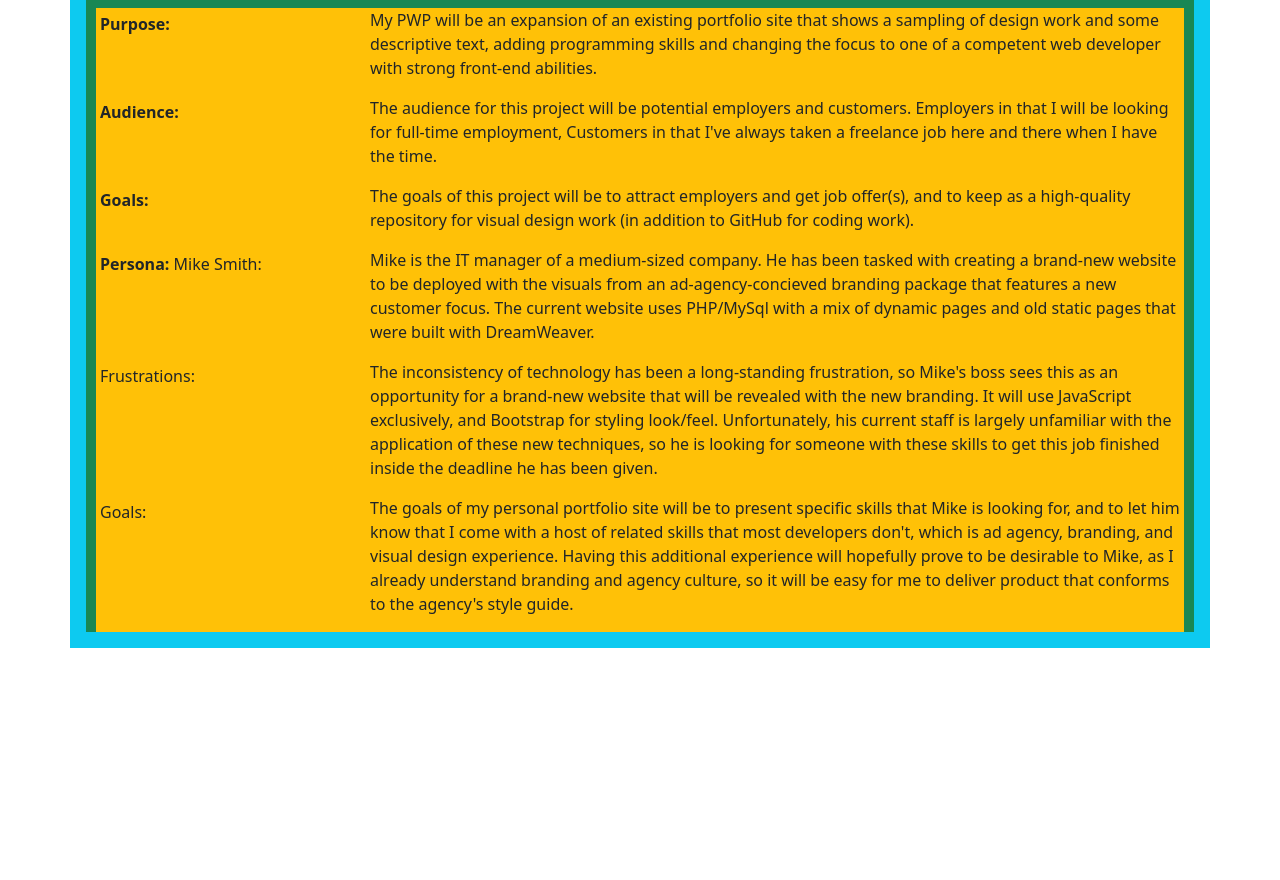
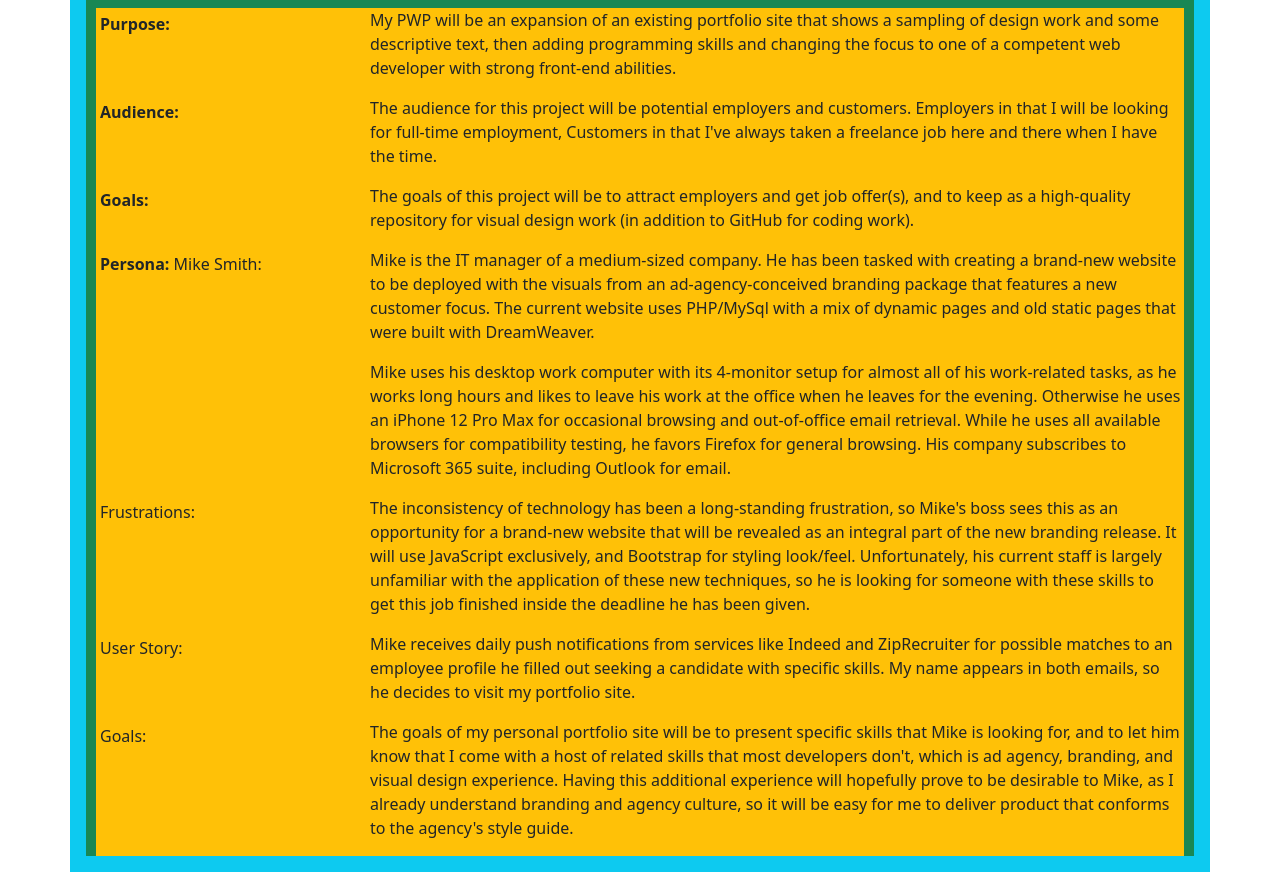
Before and after one commit to ScottCoons/my-pwp-ScottCoons, a plain HTML site: page public_html/documentation/milestone-1.html in a window 1280 px wide. Shown: the part 70-950 px from the top of the page. Before the commit the page ends 800 px from the top, so only its background shows below. Drawn offline with nearby package versions, Linux system fonts and the light colour scheme.

Commit message:
added persona

```diff
--- a/public_html/documentation/milestone-1.html
+++ b/public_html/documentation/milestone-1.html
@@ -31,7 +31,7 @@
             <p><strong>Purpose:</strong></p>
         </div>
         <div class="col-9 bg-warning">
-            <p>My PWP will be an expansion of an existing portfolio site that shows a sampling of design work and some descriptive text, adding programming skills and changing the focus to one of a competent web developer with strong front-end abilities.</p>
+            <p>My PWP will be an expansion of an existing portfolio site that shows a sampling of design work and some descriptive text, then adding programming skills and changing the focus to one of a competent web developer with strong front-end abilities.</p>
         </div>
     </div>
 
@@ -58,7 +58,8 @@
             <p><strong>Persona:</strong>&nbsp;Mike Smith:</p>
         </div>
         <div class="col-9 bg-warning">
-            <p>Mike is the IT manager of a medium-sized company. He has been tasked with creating a brand-new website to be deployed with the visuals from an ad-agency-concieved branding package that features a new customer focus. The current website uses PHP/MySql with a mix of dynamic pages and old static pages that were built with DreamWeaver.</p>
+            <p>Mike is the IT manager of a medium-sized company. He has been tasked with creating a brand-new website to be deployed with the visuals from an ad-agency-conceived branding package that features a new customer focus. The current website uses PHP/MySql with a mix of dynamic pages and old static pages that were built with DreamWeaver.</p>
+            <p>Mike uses his desktop work computer with its 4-monitor setup for almost all of his work-related tasks, as he works long hours and likes to leave his work at the office when he leaves for the evening.  Otherwise he uses an iPhone 12 Pro Max for occasional browsing and out-of-office email retrieval. While he uses all available browsers for compatibility testing, he favors Firefox for general browsing.  His company subscribes to Microsoft 365 suite, including Outlook for email.</p>
         </div>
     </div>
 
@@ -67,7 +68,16 @@
             <p>Frustrations:</p>
         </div>
         <div class="col-9 bg-warning">
-            <p>The inconsistency of technology has been a long-standing frustration, so Mike's boss sees this as an opportunity for a brand-new website that will be revealed with the new branding. It will use JavaScript exclusively, and Bootstrap for styling look/feel. Unfortunately, his current staff is largely unfamiliar with the application of these new techniques, so he is looking for someone with these skills to get this job finished inside the deadline he has been given.</p>
+            <p>The inconsistency of technology has been a long-standing frustration, so Mike's boss sees this as an opportunity for a brand-new website that will be revealed as an integral part of the new branding release. It will use JavaScript exclusively, and Bootstrap for styling look/feel. Unfortunately, his current staff is largely unfamiliar with the application of these new techniques, so he is looking for someone with these skills to get this job finished inside the deadline he has been given.</p>
+        </div>
+    </div>
+
+    <div class="row g-1 bg-warning">
+        <div class="col-3 p-1 bg-warning">
+            <p>User Story:</p>
+        </div>
+        <div class="col-9 bg-warning">
+            <p>Mike receives daily push notifications from services like Indeed and ZipRecruiter for possible matches to an employee profile he filled out seeking a candidate with specific skills. My name appears in both emails, so he decides to visit my portfolio site.</p>
         </div>
     </div>
 
```
